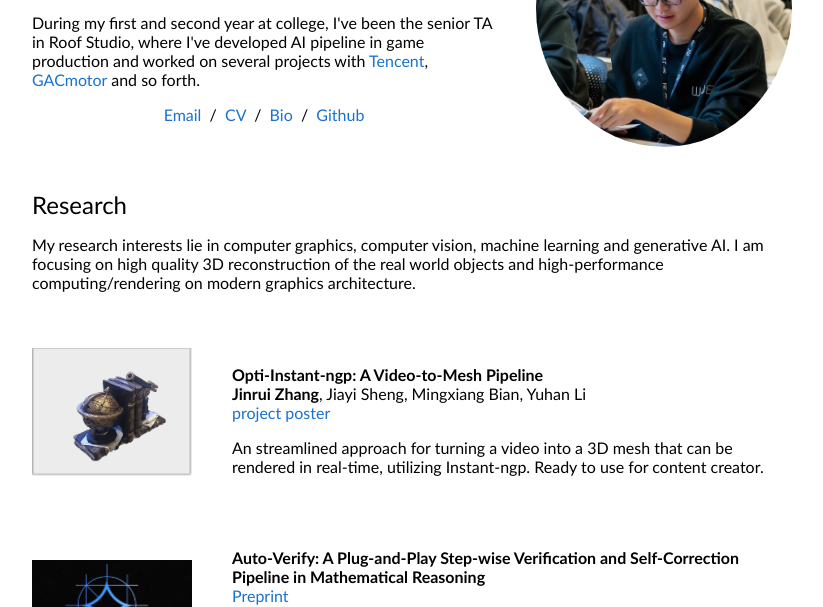
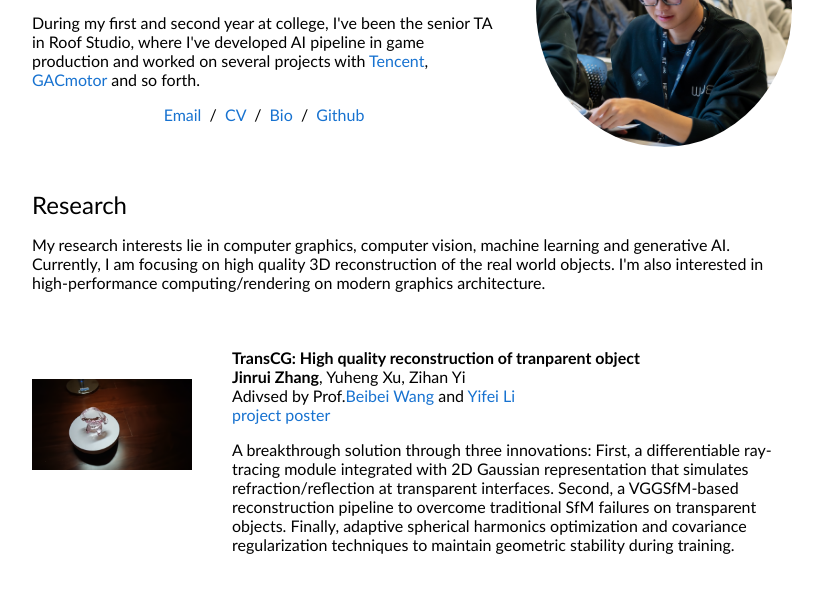
Before and after one commit to RZ-01/RZ-01.github.io, a plain HTML site: page index.html in a window 1280 px wide. Shown: the part 159-766 px from the top of the page, without its empty margins (228-1051 px from the left). Drawn offline with Linux system fonts and the light colour scheme.

Commit message:
new version

```diff
--- a/index.html
+++ b/index.html
@@ -44,13 +44,35 @@
               <td style="padding:20px;width:100%;vertical-align:middle">
                 <h2>Research</h2>
                 <p>
-                  My research interests lie in computer graphics, computer vision, machine learning and generative AI. I am focusing on high quality 3D reconstruction of the real world objects and
+                  My research interests lie in computer graphics, computer vision, machine learning and generative AI. Currently, I am focusing on high quality 3D reconstruction of the real world objects. I'm also interested in
                   high-performance computing/rendering on modern graphics architecture.
                 </p>
               </td>
             </tr>
           </tbody></table>
           <table style="width:100%;border:0px;border-spacing:0px;border-collapse:separate;margin-right:auto;margin-left:auto;"><tbody>
+
+          <tr>
+            <td style="padding:20px;width:25%;vertical-align:middle">
+              <div class="one">
+                <img src='./images/TransCG.png' width="160">
+              </div>
+            </td>
+            <td style="padding:20px;width:75%;vertical-align:middle">
+            <span class="papertitle">TransCG: High quality reconstruction of tranparent object
+            </span>
+              <br>
+              <strong>Jinrui Zhang</strong>, Yuheng Xu, Zihan Yi
+              <br>
+              Adivsed by Prof.<a href="https://wangningbei.github.io/">Beibei Wang</a> and <a href="https://people.csail.mit.edu/liyifei/">Yifei Li</a>
+              <br>
+              <a href="https://drive.google.com/file/d/1TfIojJOvhWMSg4JCIACvRxxSFnE-_a87/view?usp=sharing">project poster</a>
+              <p>
+              A breakthrough solution through three innovations: First, a differentiable ray-tracing module integrated with 2D Gaussian representation that simulates refraction/reflection at transparent interfaces.
+              Second, a VGGSfM-based reconstruction pipeline to overcome traditional SfM failures on transparent objects.
+              Finally, adaptive spherical harmonics optimization and covariance regularization techniques to maintain geometric stability during training. </p>
+            </td>
+          </tr>
 
       <td style="padding:20px;width:25%;vertical-align:middle">
         <div class="one">
@@ -81,6 +103,7 @@
       <td style="padding:20px;width:75%;vertical-align:middle">
           <span class="papertitle">Auto-Verify: A Plug-and-Play Step-wise Verification and Self-Correction Pipeline in Mathematical Reasoning</span>
         <br>
+        Adivsed by Prof.Wotao Yin
         <a href="./data/Math_AI_Verifier_ICML_2025.pdf">Preprint</a>
         <p>
         A “verify-then-self-correct” pipeline that can be applied to any math reasoning LLM at inference time without additional training. This framework aims to fully harness the model’s step-by-step self-refinement capability, guided by a pretrained verifier that evaluates and explains detected errors to identify and mitigate hallucination at each reasoning step.
```
